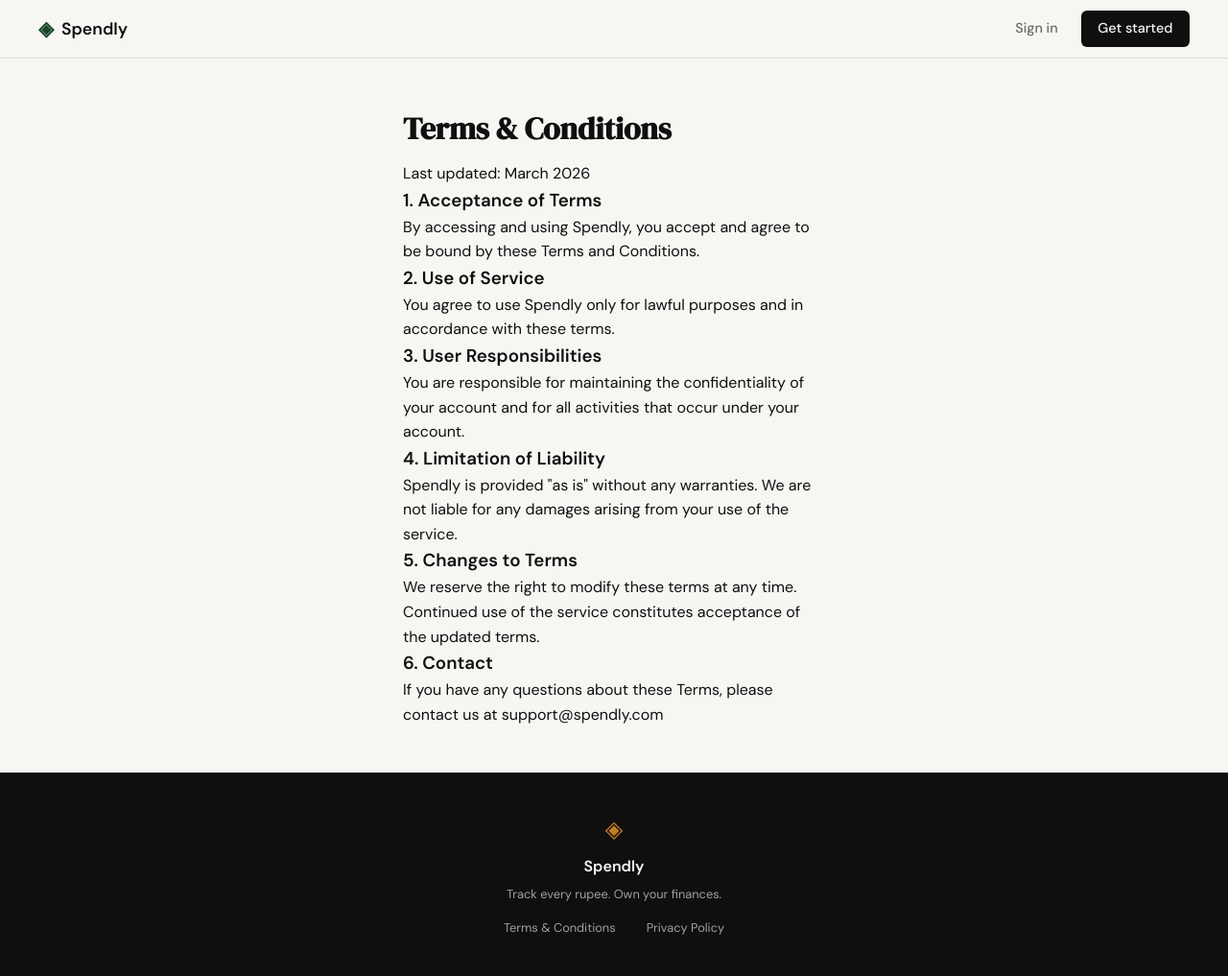
After one commit to sourabhsh62/expense-tracker, a Flask app: page /terms in a window 1280 px wide. The commit adds this page. Shown: the whole page at 96% size. Run offline with Flask 3, Linux system fonts and the light colour scheme.

Commit message:
term page create

```diff
--- a/expense-tracker/app.py
+++ b/expense-tracker/app.py
@@ -20,6 +20,11 @@ def register():
 @app.route("/login")
 def login():
     return render_template("login.html")
+
+
+@app.route("/terms")
+def terms():
+    return render_template("terms.html")
 
 
 # ------------------------------------------------------------------ #
--- a/expense-tracker/templates/base.html
+++ b/expense-tracker/templates/base.html
@@ -35,7 +35,7 @@
             <span class="footer-name">Spendly</span>
             <p class="footer-copy">Track every rupee. Own your finances.</p>
             <div class="footer-links">
-                <a href="#" class="footer-link">Terms & Conditions</a>
+                <a href="{{ url_for('terms') }}" class="footer-link">Terms & Conditions</a>
                 <a href="#" class="footer-link">Privacy Policy</a>
             </div>
         </div>
--- /dev/null
+++ b/expense-tracker/templates/terms.html
@@ -0,0 +1,31 @@
+{% extends "base.html" %}
+
+{% block title %}Terms & Conditions - Spendly{% endblock %}
+
+{% block content %}
+<section class="auth-section">
+    <div class="auth-container">
+        <h1 class="auth-title">Terms & Conditions</h1>
+
+        <p>Last updated: March 2026</p>
+
+        <h3>1. Acceptance of Terms</h3>
+        <p>By accessing and using Spendly, you accept and agree to be bound by these Terms and Conditions.</p>
+
+        <h3>2. Use of Service</h3>
+        <p>You agree to use Spendly only for lawful purposes and in accordance with these terms.</p>
+
+        <h3>3. User Responsibilities</h3>
+        <p>You are responsible for maintaining the confidentiality of your account and for all activities that occur under your account.</p>
+
+        <h3>4. Limitation of Liability</h3>
+        <p>Spendly is provided "as is" without any warranties. We are not liable for any damages arising from your use of the service.</p>
+
+        <h3>5. Changes to Terms</h3>
+        <p>We reserve the right to modify these terms at any time. Continued use of the service constitutes acceptance of the updated terms.</p>
+
+        <h3>6. Contact</h3>
+        <p>If you have any questions about these Terms, please contact us at support@spendly.com</p>
+    </div>
+</section>
+{% endblock %}
```
